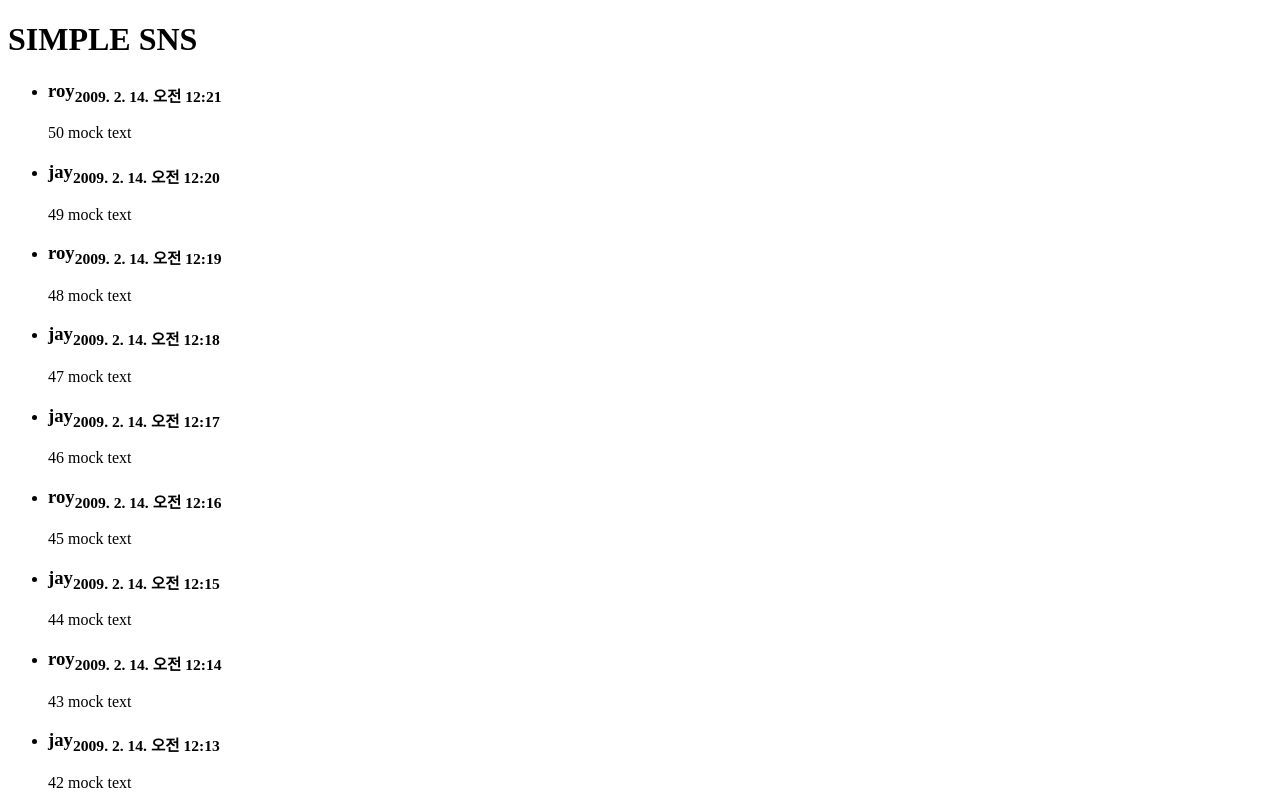
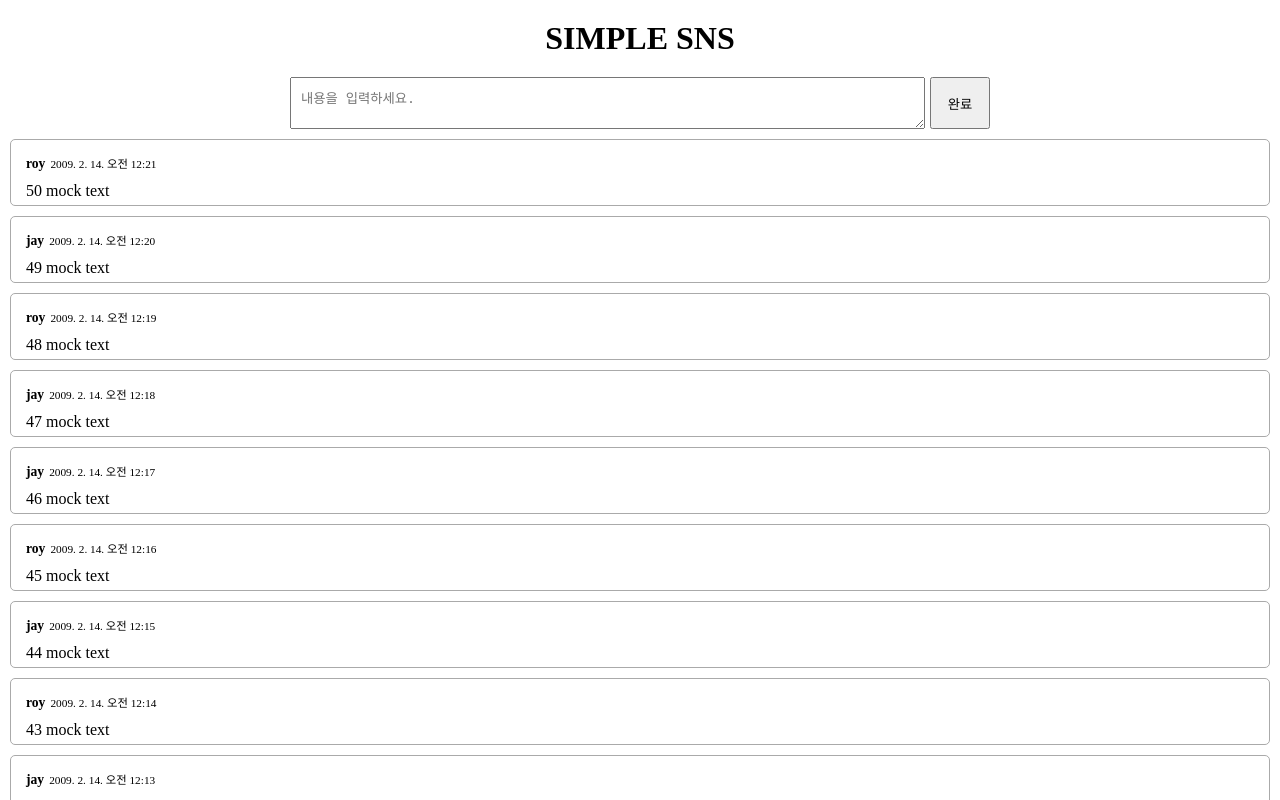
Before and after one commit to cansoup/full-stack-toy, a Next.js app in the folder client/: page / in a window 1280 px wide. Shown: the top 800 px of the page. Built offline with nearby package versions, Linux system fonts and the light colour scheme.

Commit message:
프론트 CRUD

```diff
--- /dev/null
+++ b/client/components/MsgInput.js
@@ -0,0 +1,27 @@
+import { useRef } from 'react'
+
+const MsgInput = ({ mutate, id = undefined, text = '' }) => {
+  const textRef = useRef(null)
+
+
+  const onSubmit = e => {
+    e.preventDefault();
+    e.stopPropagation();
+    const text = textRef.current.value;
+    textRef.current.value = '';
+    mutate(text, id)
+  }
+
+  return (
+    <form className="messages__input" onSubmit={onSubmit}>
+      <textarea
+        ref={textRef}
+        placeholder="내용을 입력하세요."
+        defaultValue={text}
+      />
+      <button type="submit">완료</button>
+    </form>
+  )
+}
+
+export default MsgInput;
--- a/client/components/MsgItem.js
+++ b/client/components/MsgItem.js
@@ -1,7 +1,14 @@
+import MsgInput from "./MsgInput";
+
 const MsgItem = ({
+  id,
   userId,
   timestamp,
-  text
+  text,
+  onUpdate,
+  isEditing,
+  startEdit,
+  onDelete
 }) => (
   <li className="messages__item">
     <h3>
@@ -17,8 +24,16 @@ const MsgItem = ({
         })}
       </sub>
     </h3>
+    { isEditing ? (
+      <>
+        <MsgInput mutate={onUpdate} text={text} id={id} />
+      </>
+      ) : text }
 
-    {text}
+      <div className="messages__buttons">
+        <button onClick={startEdit}>수정</button>
+        <button onClick={onDelete}>삭제</button>
+      </div>
   </li>
 );
 
--- a/client/components/MsgList.js
+++ b/client/components/MsgList.js
@@ -1,9 +1,11 @@
 import MsgItem from "./MsgItem";
+import MsgInput from "./MsgInput";
+import { useState } from "react";
 
 const UserIds = ['roy', 'jay'];
 const getRandomUserId = () => UserIds[Math.round(Math.random())];
 
-const msgs = Array(50)
+const originalMsgs = Array(50)
   .fill(0)
   .map((_, i) => ({
     id: 50 - i,
@@ -21,12 +23,65 @@ const msgs = Array(50)
 //   }
 // ]
 
-const MsgList = () => (
-  <ul className="messages">
-    {msgs.map(x => (
-      <MsgItem key={x.id} {...x} />
-    ))}
-  </ul>
-);
+const MsgList = () => {
+  const [msgs, setMsgs] = useState(originalMsgs);
+  const [editingId, setEditingId] = useState(null);
+
+  const onCreate = text => {
+    const newMsg = {
+      id: msgs.length + 1,
+      userId: getRandomUserId(),
+      timestamp: Date.now(),
+      text: `${msgs.length + 1} ${text}`
+    }
+    // msgs.unshift(newMsg); // unshift만 하면 변경된 사항을 감지하지 못한다. -> state 사용 필요
+    setMsgs(msgs => ([newMsg, ...msgs]));
+  }
+
+  const onUpdate = (text, id) => {
+    // setState는 함수형으로 쓰는 것을 권장
+    setMsgs(msgs => {
+      const targetIndex = msgs.findIndex(msgs => msgs.id === id);
+      if ( targetIndex < 0 ) return msgs;
+      const newMsgs = [...msgs];
+      newMsgs.splice(targetIndex, 1, {
+        ...msgs[targetIndex],
+        text,
+      })
+      return newMsgs;
+    })
+    doneEdit();
+  }
+
+  const doneEdit = () => setEditingId(null);
+
+  const onDelete = (id) => {
+    setMsgs(msgs => {
+      const targetIndex = msgs.findIndex(msgs => msgs.id === id);
+      if ( targetIndex < 0 ) return msgs;
+      const newMsgs = [...msgs];
+      newMsgs.splice(targetIndex, 1)
+      return newMsgs;
+    })
+  }
+
+  return (
+    <>
+      <MsgInput mutate={onCreate} />
+      <ul className="messages">
+        {msgs.map(x => (
+          <MsgItem
+            key={x.id}
+            {...x}
+            onUpdate={onUpdate}
+            startEdit={() => setEditingId(x.id)}
+            isEditing={editingId === x.id}
+            onDelete={() => onDelete(x.id)}
+          />
+        ))}
+      </ul>
+    </>
+  );
+};
 
 export default MsgList;
--- /dev/null
+++ b/client/pages/_app.js
@@ -0,0 +1,15 @@
+import './index.scss'
+
+// next가 서버사이드 렌더링을 하기 위해서 필요한 컴포넌트
+const App = ({ Component, pageProps }) => <Component {...pageProps} />
+
+// ctx = context
+// 각 컴포넌트 별로 getInitalProps가 정의되어 있을 때 컨텍스트를 파라미터로 넘겨서
+// 그에 대해 return 받은 pageProps를 넘겨주고
+// 이 pageProps로 각각의 컴포넌트들을 구성해주는 형태
+App.getInitialProps = async ({ ctx, Component }) => {
+  const pageProps = await Component.getInitialProps?.(ctx);
+  return { pageProps }
+}
+
+export default App;
```
Also changed, not shown: 1 other file (tests, documents, lock files or other folders).
